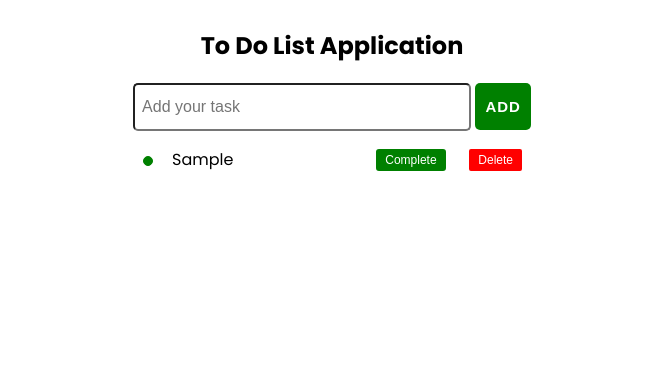
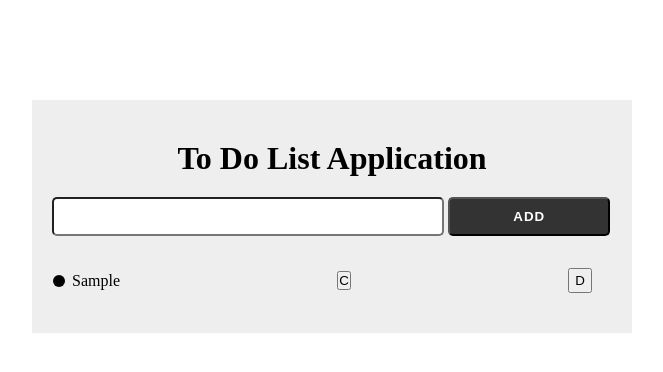
Before and after one commit to Kamrulhossainm/to-do-list-application, a plain HTML site: page index.html in a window 1280 px wide. Both pictures are taken after typing "Sample" into the empty fields and a click on the button "ADD". Shown: the whole page, without its empty margins (308-971 px from the left). Drawn offline with Linux system fonts and the light colour scheme; a web font is replaced by a local one.

Commit message:
update todo list app

```diff
--- a/index.html
+++ b/index.html
@@ -3,151 +3,210 @@
 <head>
     <meta charset="UTF-8">
     <meta name="viewport" content="width=device-width, initial-scale=1.0">
-    <title>To do list using html css javascript</title>
-</head>
+    <title>Document</title>
     <style>
-    @import url('https://fonts.googleapis.com/css2?family=DM+Sans:ital,opsz,wght@0,9..40,100..1000;1,9..40,100..1000&family=Federo&family=Poppins:ital,wght@0,100;0,200;0,300;0,400;0,500;0,600;0,700;0,800;0,900;1,100;1,200;1,300;1,400;1,500;1,600;1,700;1,800;1,900&display=swap');
-    body{
-        font-family: "Poppins", sans-serif;
-        font-weight: 400;
-        font-style: normal;
+        *{
+            margin: 0;
+            padding: 0;
+            box-sizing: border-box;
         }
-    .container {
-    display: flex;
-    justify-content: center;
-    flex-direction: column;
+        h1 {
     text-align: center;
-    margin-top: 30px;
-    width: 400px;
-    margin: auto;
+    margin: 20px;
 }
-.list-container{
-    width: 400px;
+        li{
+            list-style: none;
+        }
+        form {
+    /* height: 100vh; */
+    background: #eee;
+    width: 600px;
     margin: 0 auto;
+    padding: 20px;
+    margin-top: 100px;
 }
-input#todo-input {
-    /* width: calc(100% - 80%); */
-    width: 80%;
-    height: 30px;
-    padding: 7px;
+input#input-field {
+    width: 70%;
+    padding: 10px;
     border-radius: 5px;
 }
-input#todo-input::placeholder {
-    font-size: 16px;
-}
-button#todo-btn {
-    height: 47px;
+
+button#btn-add {
+    width: 29%;
+    padding: 10px;
+    background: #333;
+    color: #fff;
+    font-weight: bold;
+    letter-spacing: 1px;
     border-radius: 5px;
-    padding: 10px;
-    background: green;
-    color: #fff;
-    border: green;
-    font-size: 15px;
-    letter-spacing: 1px;
-    font-weight: bold;
     cursor: pointer;
 }
-ul#todo-list {
-    text-align: left;
-    list-style: none;
-    /* position: relative; */
+ul.todo-list{
+    padding: 20px;
 }
-
-ul#todo-list li:before {
-    width: 8px;
-    height: 8px;
-    background: green;
-    position: absolute;
-    border: 1px solid green;
-    content: " ";
-    left: -8%;
-    top: 55%;
-    transform: translateY(-50%);
-    border-radius: 50px;
+li.todo-item {
+    display: flex;
+    justify-content: space-between;
+    align-items: center;
+    position: relative;
+    margin-top: 12px;
 }
-
-ul#todo-list li {
-    position: relative;
-}
-button.complete-btn {
-    position: absolute;
-    right: 24%;
-    top: 50%;
-    transform: translateY(-50%);
-    background: green;
-    color: #fff;
-    border: 3px solid green;
-    border-radius: 3px;
-    font-size: 12px;
+button.delete-btn {
+    padding: 3px 5px;
     cursor: pointer;
 }
-button.delete-btn {
-    right: 10px;
+li.todo-item:before {
+    width: 12px;
+    height: 12px;
+    content: " ";
     position: absolute;
-    top: 50%;
-    transform: translateY(-50%);
-    border: 3px solid red;
-    background: red;
-    color: #fff;
-    cursor: pointer;
-    font-size: 12px;
-    border-radius: 2px;
+    background: #000;
+    left: -19px;
+    border-radius: 50px;
+    bottom: 6px;
 }
-li.completed{
+.completed {
             text-decoration: line-through;
-    color: red;
+            color: gray;
         }
     </style>
+</head>
 <body>
     <div class="container">
-        <h2>To Do List Application</h2>
         <form action="">
-            <input type="text" name="" id="todo-input" placeholder="Add your task">
-            <button type="submit" id="todo-btn">ADD</button>
+        <h1>To Do List Application</h1>
+
+            <input type="text" name="" id="input-field">
+            <button id="btn-add">ADD</button>
+            <ul class="todo-list"></ul>
+
         </form>
-        <div class="list-container">
-            <ul id="todo-list"></ul>
-        </div>
     </div>
 
     <script>
-        const todoInput = document.getElementById("todo-input");
-        const todoList = document.getElementById("todo-list");
-         document.getElementById("todo-btn").addEventListener("click", (e)=> {
-            e.preventDefault();
-            const task = todoInput.value.trim();
-            if(task){
-                addTask(task);
-                todoInput.value = '';
+       // Get references to DOM elements
+       const inputField = document.getElementById("input-field");
+        const btn = document.getElementById("btn-add");
+        const todoList = document.querySelector(".todo-list");
+
+        // Initialize an array to store todo items from localStorage
+        let localTodoLists = [];
+
+        // Function to get todo list from localStorage
+        const getTodoListFromLocal = () => {
+            return JSON.parse(localStorage.getItem("youtubeTodoList"));
         }
-        })
 
-        todoList.addEventListener("click", (e)=> {
-            if(e.target.tagName === "BUTTON"){
-                const li = e.target.parentElement;
-                if(e.target.classList.contains('delete-btn')){
-                    todoList.removeChild(li);
-                }else if(e.target.classList.contains('complete-btn')){
-                    li.classList.toggle('completed');
+        // Function to add todo list to localStorage
+        const addTodoListLocalStorage = () => {
+            return localStorage.setItem("youtubeTodoList", JSON.stringify(localTodoLists));
+        }
+
+        // Retrieve todo list from localStorage or initialize as an empty array
+        localTodoLists = getTodoListFromLocal() || [];
+
+        // Function to dynamically add a todo item to the DOM
+        const addTodoDynamicElement = (curElem) => {
+            let isCompleted = curElem.completed ? "completed" : "";
+            // Create a new list item
+            let todoItem = document.createElement("li");
+            todoItem.classList.add("todo-item");
+            if (isCompleted) {
+                todoItem.classList.add("completed");
+            }
+            // Set the inner HTML of the list item
+            todoItem.innerHTML = `
+                <span>${curElem.text}</span>
+                <button class="complete-btn" type="button">C</button>
+                <button class="delete-btn" type="button">D</button>
+            `;
+            // Append the list item to the todo list
+            todoList.append(todoItem);
+        }
+
+        // Function to handle adding a new todo item
+        const addTodo = (e) => {
+            e.preventDefault(); // Prevent the default form submission
+            const todoInputValue = inputField.value.trim(); // Get and trim the input value
+            inputField.value = ""; // Clear the input field
+
+            // Check if the input value is not empty and not already in the list
+            if (todoInputValue != "" && !localTodoLists.find(item => item.text === todoInputValue)) {
+                const newTodo = { text: todoInputValue, completed: false };
+                localTodoLists.push(newTodo); // Add the new todo item to the array
+                localTodoLists = [...new Set(localTodoLists)]; // Remove duplicates
+                console.log(localTodoLists); // Log the updated list
+                localStorage.setItem('youtubeTodoList', JSON.stringify(localTodoLists)); // Save to localStorage
+                addTodoDynamicElement(newTodo); // Add the item to the DOM
             }
         }
-        })
 
-        function addTask(task){
-            const li = document.createElement("li");
-            li.innerText = task;
-            todoList.appendChild(li)
+        // Function to show all todo items from localStorage in the DOM
+        const showTodoList = () => {
+            console.log(localTodoLists); // Log the current todo list
+            localTodoLists.forEach((curElem) => {
+                addTodoDynamicElement(curElem); // Add each item to the DOM
+            });
+        }
 
-            const completeBtn = document.createElement("button");
-            completeBtn.textContent = 'Complete';
-            completeBtn.classList.add('complete-btn')
-            li.appendChild(completeBtn)
+        // Call showTodoList to display items on page load
+        showTodoList();
 
-            const deleteBtn = document.createElement("button");
-            deleteBtn.textContent = "Delete";
-            deleteBtn.classList.add("delete-btn");
-            li.appendChild(deleteBtn);
+        // Function to handle removing a todo item
+        const removeTodoItem = (e) => {
+            const todoRemove = e.target; // Get the clicked delete button
+            let todoListContent = todoRemove.previousElementSibling.innerText; // Get the text of the todo item
+            let parentElem = todoRemove.parentElement; // Get the parent list item
+            console.log(todoListContent); // Log the todo item to be removed
+
+            // Filter out the removed todo item from the list
+            localTodoLists = localTodoLists.filter((curTodo) => {
+                return curTodo.text !== todoListContent;
+            });
+
+            addTodoListLocalStorage(); // Update localStorage
+            parentElem.remove(); // Remove the item from the DOM
+
+            console.log(localTodoLists); // Log the updated list
         }
+
+        // Function to handle marking a todo item as completed
+        const completeTodoItem = (e) => {
+            const todoComplete = e.target; // Get the clicked complete button
+            let todoListContent = todoComplete.previousElementSibling.innerText; // Get the text of the todo item
+            let parentElem = todoComplete.parentElement; // Get the parent list item
+            console.log(todoListContent); // Log the todo item to be completed
+
+            // Find the todo item in the list and mark it as completed
+            localTodoLists = localTodoLists.map((curTodo) => {
+                if (curTodo.text === todoListContent) {
+                    curTodo.completed = !curTodo.completed;
+                }
+                return curTodo;
+            });
+
+            addTodoListLocalStorage(); // Update localStorage
+            parentElem.classList.toggle("completed"); // Toggle the completed class
+
+            console.log(localTodoLists); // Log the updated list
+        }
+
+        // Event listener for delete and complete button clicks
+        todoList.addEventListener("click", (e) => {
+            e.preventDefault(); // Prevent default action
+            if (e.target.classList.contains("delete-btn")) { // Check if the clicked element is a delete button
+                removeTodoItem(e); // Call removeTodoItem function
+            }
+            if (e.target.classList.contains("complete-btn")) { // Check if the clicked element is a complete button
+                completeTodoItem(e); // Call completeTodoItem function
+            }
+        });
+
+        // Event listener for add button clicks
+        btn.addEventListener("click", (e) => {
+            addTodo(e); // Call addTodo function
+        });
+
     </script>
 </body>
 </html>
```
Lines whose indentation alone changed are shown as unchanged.
